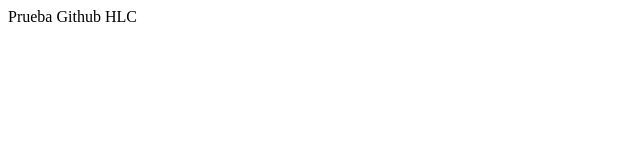
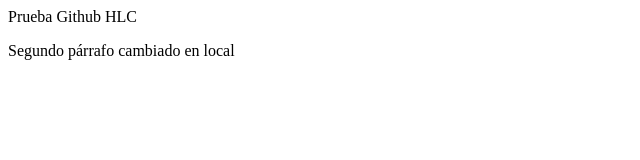
Before and after one commit to ServandoT/Repositorio_Prueba_HLC, a plain HTML site: page index.html in a window 1280 px wide. Shown: the whole page, without its empty margins (0-640 px from the left). Drawn offline with Linux system fonts and the light colour scheme.

Commit message:
Adición de un segundo párrafo

```diff
--- a/index.html
+++ b/index.html
@@ -1,5 +1,6 @@
 <html>
 <body>
 <p>Prueba Github HLC</p>
+<p>Segundo párrafo cambiado en local</p>
 </body>
 </html>
```
